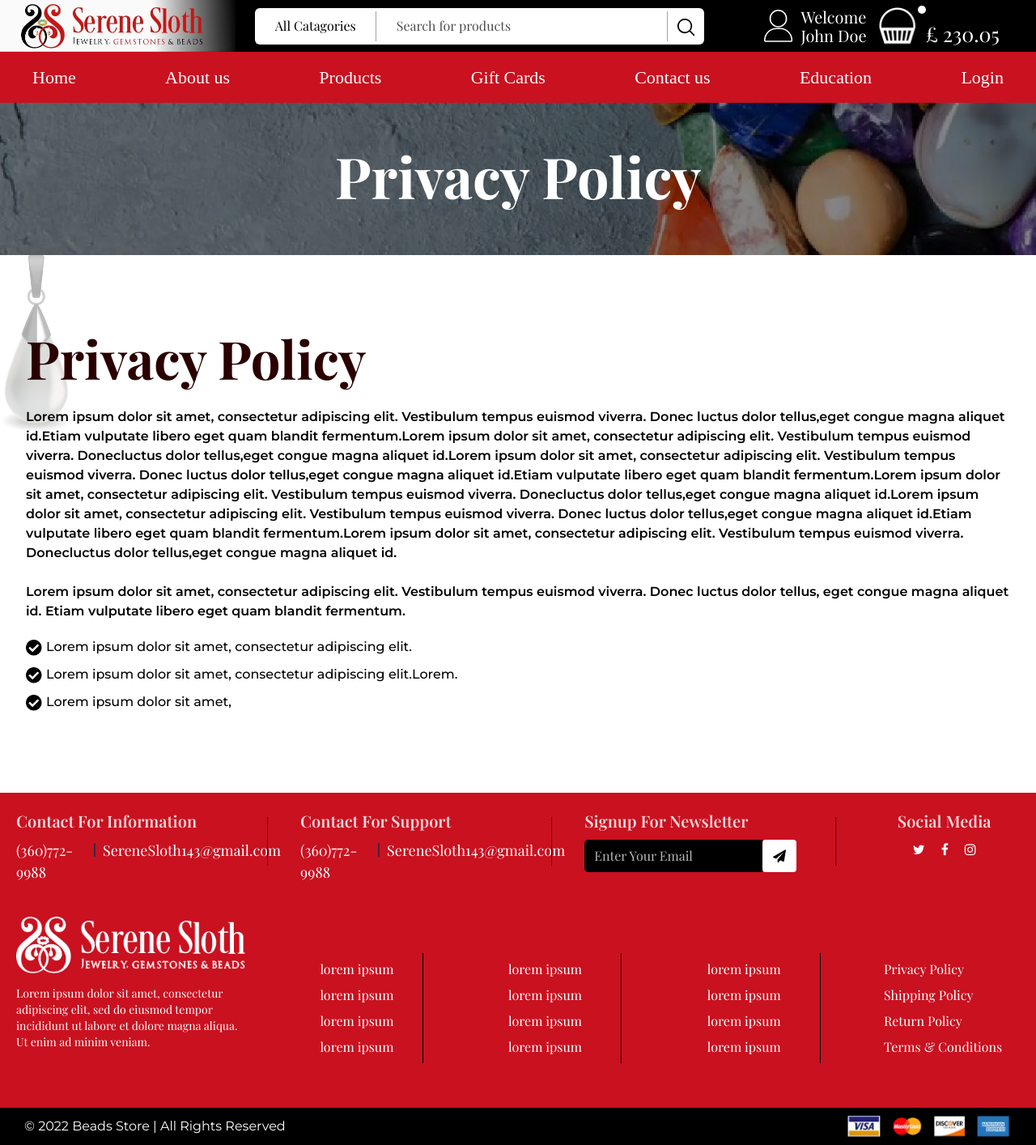
After one commit to sajidjabbar/serene, a PHP site: page /privacy-policy.php in a window 1280 px wide. The commit adds this page. Shown: the whole page at 81% size. Run offline with PHP 8.4, Linux system fonts and the light colour scheme; some libraries are stand-ins or nearby versions.

Commit message:
All Privacy Pages are done

```diff
--- /dev/null
+++ b/css/privacy.css
@@ -0,0 +1,49 @@
+/* Privacy Css Start Here */
+.privacy_sec {
+	padding: 90px 20px;
+	position: relative;
+}
+.privacy_sec .before {
+	position: absolute;
+	left: 0;
+	top: 0;
+	z-index: -1;
+	opacity: 0.6;
+}
+.privacy_sec .before img {
+	width: 50%;
+}
+.privacy_sec .content-wrapper .title {
+	padding-bottom: 15px;
+}
+.privacy_sec .content-wrapper .title h3 {
+	color: #2a0000;
+	font-size: 65px;
+	line-height: 75px;
+}
+.privacy_sec .content-wrapper p {
+	color: #000000;
+	font-size: 16px;
+	font-family: "Montserrat";
+	font-weight: 600;
+}
+.privacy_sec .content-wrapper ul {
+	margin-top: 20px;
+	padding: 0;
+	margin-bottom: 0;
+	list-style: none;
+}
+.privacy_sec .content-wrapper ul li {
+	font-family: "Montserrat";
+	font-weight: 500;
+	margin: 10px 0;
+	color: #000000;
+	position: relative;
+	padding-left: 25px;
+}
+.privacy_sec .content-wrapper ul li img {
+	position: absolute;
+	left: 0;
+	top: 3px;
+}
+/* Privacy Css End Here */
--- a/css/style.css
+++ b/css/style.css
@@ -792,7 +792,8 @@ footer ul.links {
 	list-style: none;
 }
 footer ul.links {
-	text-align: center;
+	margin: 0px auto;
+	display: table;
 }
 footer ul.links li a {
 	color: #fff;
--- a/inc/footer.php
+++ b/inc/footer.php
@@ -93,10 +93,10 @@
                         <div class="col-lg-4">
                             <div class="footer-content">
                                 <ul class="links">
-                                    <li><a href="#">lorem ipsum</a></li>
-                                    <li><a href="#">lorem ipsum</a></li>
-                                    <li><a href="#">lorem ipsum</a></li>
-                                    <li><a href="#">lorem ipsum</a></li>
+                                    <li><a href="privacy-policy.php">Privacy Policy</a></li>
+                                    <li><a href="shipping.php">Shipping Policy</a></li>
+                                    <li><a href="return.php">Return Policy</a></li>
+                                    <li><a href="terms-condition.php">Terms & Conditions</a></li>
                                 </ul>
                             </div>
                         </div>
--- /dev/null
+++ b/privacy-policy.php
@@ -0,0 +1,45 @@
+<!-- App Include Here -->
+<?php include 'inc/app.php'; ?>
+<!-- App Include Here -->
+
+<!-- Stylesheet -->
+<link rel="stylesheet" href="css/privacy.css">
+<!-- Stylesheet -->
+
+<!-- Inner Banner Sec Start Here -->
+<section class="universal-banner">
+    <div class="container">
+        <div class="heading">
+            <h1>Privacy Policy</h1>
+        </div>
+    </div>
+</section>
+<!-- Inner Banner Sec End Here -->
+
+<!-- Privacy Sec Start Here -->
+<section class="privacy_sec">
+    <div class="before">
+        <figure><img src="img/lock.webp" alt="" class="img-fluid"></figure>
+    </div>
+    <div class="container-fluid">
+        <div class="content-wrapper">
+            <div class="title">
+                <h3>Privacy Policy</h3>
+            </div>
+            <p>
+                Lorem ipsum dolor sit amet, consectetur adipiscing elit. Vestibulum tempus euismod viverra. Donec luctus dolor tellus,eget congue magna aliquet id.Etiam vulputate libero eget quam blandit fermentum.Lorem ipsum dolor sit amet, consectetur adipiscing elit. Vestibulum tempus euismod viverra. Donecluctus dolor tellus,eget congue magna aliquet id.Lorem ipsum dolor sit amet, consectetur adipiscing elit. Vestibulum tempus euismod viverra. Donec luctus dolor tellus,eget congue magna aliquet id.Etiam vulputate libero eget quam blandit fermentum.Lorem ipsum dolor sit amet, consectetur adipiscing elit. Vestibulum tempus euismod viverra. Donecluctus dolor tellus,eget congue magna aliquet id.Lorem ipsum dolor sit amet, consectetur adipiscing elit. Vestibulum tempus euismod viverra. Donec luctus dolor tellus,eget congue magna aliquet id.Etiam vulputate libero eget quam blandit fermentum.Lorem ipsum dolor sit amet, consectetur adipiscing elit. Vestibulum tempus euismod viverra. Donecluctus dolor tellus,eget congue magna aliquet id.<br /><br />
+                Lorem ipsum dolor sit amet, consectetur adipiscing elit. Vestibulum tempus euismod viverra. Donec luctus dolor tellus, eget congue magna aliquet id. Etiam vulputate libero eget quam blandit fermentum.
+            </p>
+            <ul>
+                <li><img src="img/tick.png" class="img-fluid" alt=""> Lorem ipsum dolor sit amet, consectetur adipiscing elit.</li>
+                <li><img src="img/tick.png" class="img-fluid" alt=""> Lorem ipsum dolor sit amet, consectetur adipiscing elit.Lorem.</li>
+                <li><img src="img/tick.png" class="img-fluid" alt=""> Lorem ipsum dolor sit amet, </li>
+            </ul>
+        </div>
+    </div>
+</section>
+<!-- Privacy Sec End Here -->
+
+<!-- Footer Include Here -->
+<?php include 'inc/footer.php'; ?>
+<!-- Footer Include Here -->
```
Also changed, not shown: return.php (added, +45 -0 lines), shipping.php (added, +45 -0 lines), terms-condition.php (added, +45 -0 lines), img/tick.png (added).
